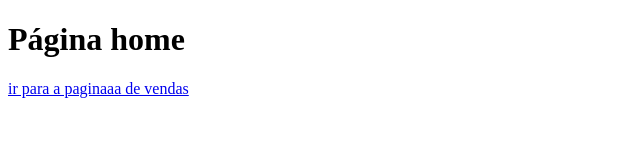
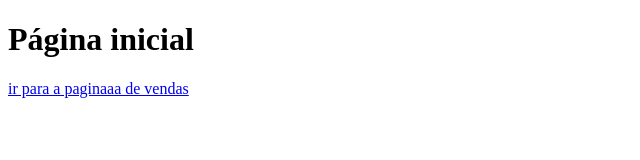
Before and after one commit to davicz/aulaagithub, a plain HTML site: page index.html in a window 1280 px wide. Shown: the full height of the page, 0-640 px from the left. Drawn offline with Linux system fonts and the light colour scheme.

Commit message:
modificação no index

```diff
--- a/index.html
+++ b/index.html
@@ -6,7 +6,7 @@
     <title>Document</title>
 </head>
 <body>
-    <h1>Página home</h1>
+    <h1>Página inicial</h1>
     <a href="vendas.html">ir para a paginaaa de vendas</a>
 </body>
 </html>
```
